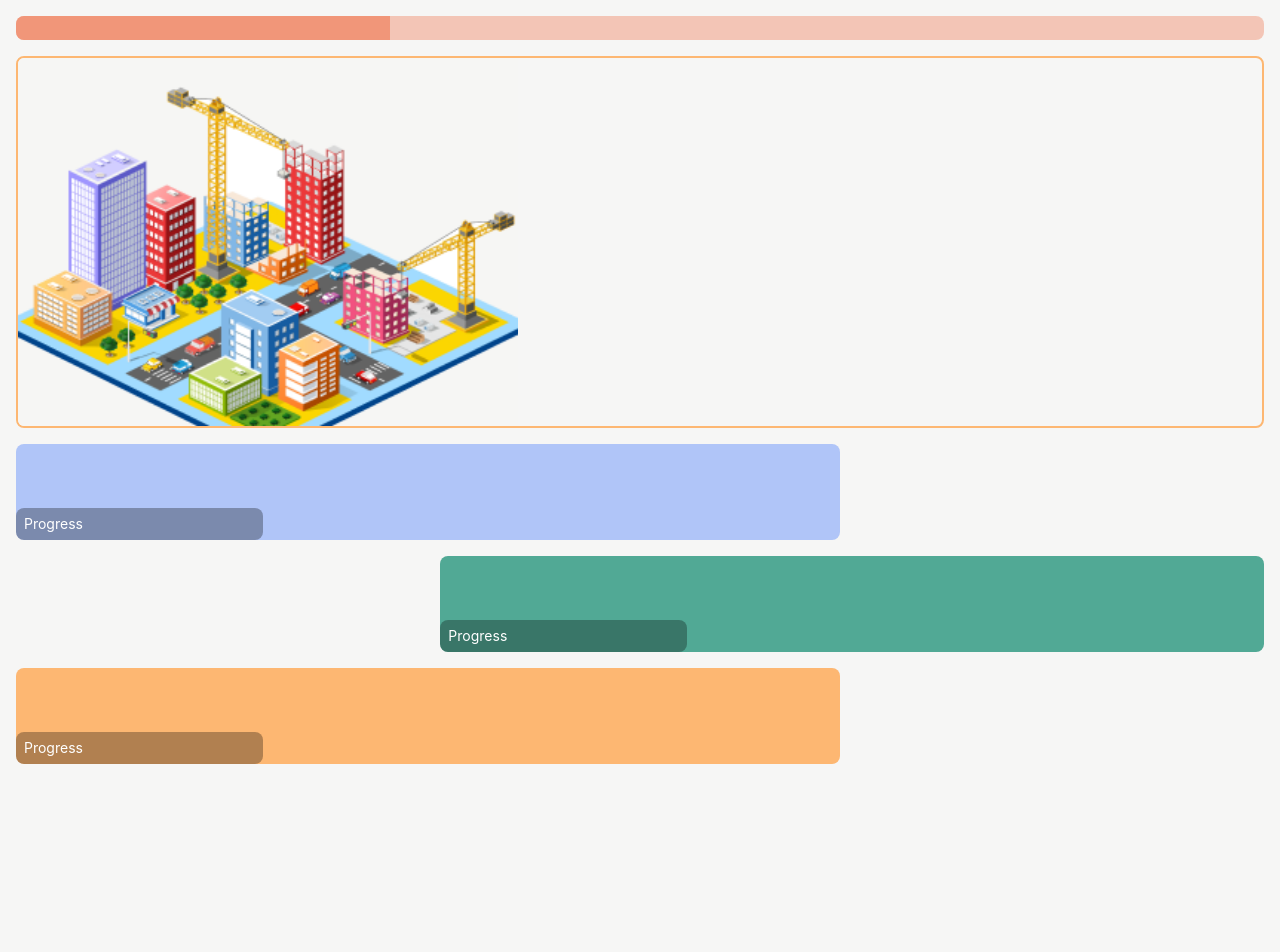
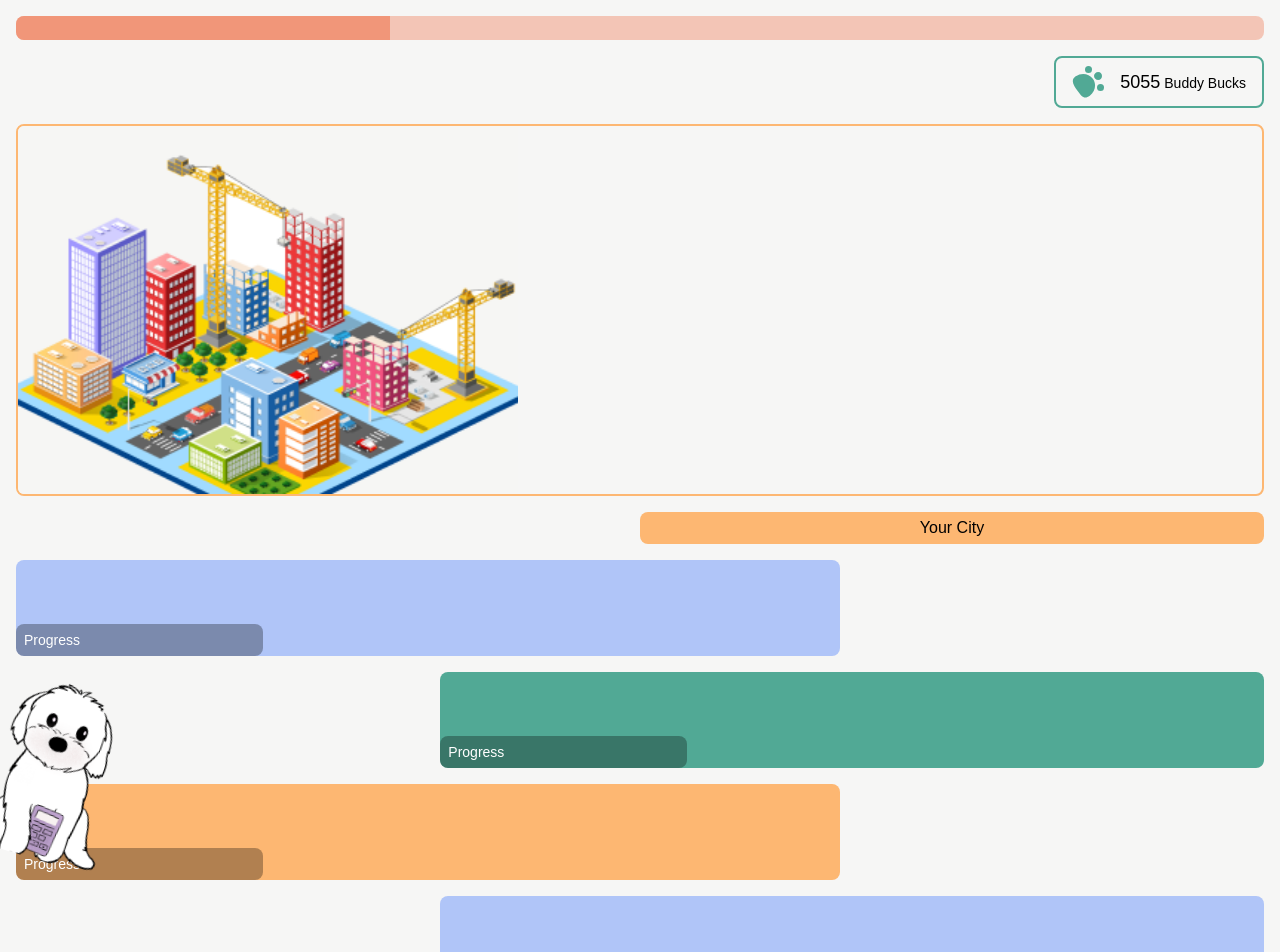
Before and after one commit to dj24/sync-the-city-2023-next, a Next.js app: page / in a window 1280 px wide. Shown: the top 952 px of the page. Before the commit the page ends 800 px from the top, so only its background shows below. Built offline with nearby package versions, Linux system fonts and the light colour scheme.

Commit message:
buddy animation

```diff
--- /dev/null
+++ b/components/buddy-bucks.js
@@ -0,0 +1,13 @@
+import { BuddyCoinIcon } from "./buddy-coin-icon";
+
+export const BuddyBucks = () => {
+  return (
+    <div className="border-2 border-buddy border-solid p-2 px-4 flex rounded-lg self-end gap-4 items-center">
+      <BuddyCoinIcon />
+      <div>
+        <span className="text-lg mr-1">5055</span>
+        <span className="text-sm">Buddy Bucks</span>
+      </div>
+    </div>
+  );
+};
--- /dev/null
+++ b/components/buddy-illustration.js
@@ -0,0 +1,23 @@
+import Image from "next/image";
+import { useEffect, useState } from "react";
+
+export const BuddyIllustration = () => {
+  const [y, setY] = useState(150);
+  useEffect(() => {
+    setY(0);
+  }, []);
+  return (
+    <div
+      style={{ transform: `rotate(16.72deg) translateY(${y}px)` }}
+      className="w-48 h-48 overflow-hidden origin-top fixed -bottom-16 -left-4 transition-all duration-700 ease-out delay-1000"
+    >
+      <Image
+        style={{ transform: `translateY(-40px) scale(1.25)` }}
+        width={400}
+        height={400}
+        src="/buddy.png"
+        alt={"buddy"}
+      />
+    </div>
+  );
+};
--- a/components/container.js
+++ b/components/container.js
@@ -1,3 +1,16 @@
+import { useEffect, useState } from "react";
+
 export const Container = ({ children }) => {
-  return <div className="p-4 flex flex-col gap-4 h-screen">{children}</div>;
+  const [opacity, setOpacity] = useState(0);
+  useEffect(() => {
+    setOpacity(1);
+  }, []);
+  return (
+    <div
+      className="p-4 flex flex-col gap-4 min-h-screen duration-800 transition-all"
+      style={{ opacity }}
+    >
+      {children}
+    </div>
+  );
 };
--- a/components/progress-bar.js
+++ b/components/progress-bar.js
@@ -1,7 +1,16 @@
+import { useEffect, useState } from "react";
+
 export const ProgressBar = ({ progress }) => {
+  const [actual, setActual] = useState(0);
+  useEffect(() => {
+    setActual(progress);
+  }, []);
   return (
     <div className="bg-primary/50 w-full rounded-lg overflow-hidden">
-      <div className="bg-primary h-6" style={{ width: `${progress}%` }}></div>
+      <div
+        className="bg-primary h-6 transition-all delay-200 duration-1000 ease-in-out"
+        style={{ width: `${actual}%` }}
+      ></div>
     </div>
   );
 };
--- /dev/null
+++ b/components/your-city.js
@@ -0,0 +1,7 @@
+export const YourCity = () => {
+  return (
+    <div className="w-1/2 bg-[#FDB772] py-1 rounded-lg text-center self-end">
+      Your City
+    </div>
+  );
+};
--- a/pages/index.js
+++ b/pages/index.js
@@ -3,8 +3,18 @@ import Image from "next/image";
 import { ProgressBar } from "../components/progress-bar";
 import { Container } from "../components/container";
 import { ModuleCard } from "../components/module-card";
+import { BuddyBucks } from "../components/buddy-bucks";
+import { YourCity } from "../components/your-city";
+import { BuddyIllustration } from "../components/buddy-illustration";
 
-const moduleColours = ["#B0C5F8", "#51A995", "#FDB772"];
+const moduleColours = [
+  "#B0C5F8",
+  "#51A995",
+  "#FDB772",
+  "#B0C5F8",
+  "#51A995",
+  "#FDB772",
+];
 export default function Home() {
   return (
     <Container>
@@ -13,9 +23,11 @@ export default function Home() {
         <link rel="icon" href="/favicon.ico" />
       </Head>
       <ProgressBar progress={30} />
+      <BuddyBucks />
       <div className="rounded-lg border-2 border-[#FDB772] overflow-hidden">
         <Image alt="city" src="/isometric_city.png" width="500" height="500" />
       </div>
+      <YourCity />
       {moduleColours.map((colour, i) => (
         <div style={{ alignSelf: i % 2 === 0 ? "start" : "end", width: "66%" }}>
           <ModuleCard
@@ -26,6 +38,7 @@ export default function Home() {
           />
         </div>
       ))}
+      <BuddyIllustration />
     </Container>
   );
 }
--- a/styles/global.css
+++ b/styles/global.css
@@ -1,25 +1,15 @@
 @tailwind base;
 @tailwind components;
 @tailwind utilities;
+
+@import url('https://fonts.googleapis.com/css2?family=Orienta&display=swap');
 
 html,
 body {
   padding: 0;
   margin: 0;
   background: #F6F6F5;
-  font-family:
-    Inter,
-    -apple-system,
-    BlinkMacSystemFont,
-    Segoe UI,
-    Roboto,
-    Oxygen,
-    Ubuntu,
-    Cantarell,
-    Fira Sans,
-    Droid Sans,
-    Helvetica Neue,
-    sans-serif;
+  font-family: 'Orienta', sans-serif;
 }
 
 a {
--- a/tailwind.config.js
+++ b/tailwind.config.js
@@ -9,9 +9,11 @@ module.exports = {
     extend: {
       backgroundColor: {
         primary: "#F19679",
+        buddy: "#51A995",
       },
-      border: {
+      borderColor: {
         primary: "#F19679",
+        buddy: "#51A995",
       },
     },
   },
```
Also changed, not shown: public/buddy.png (added).
